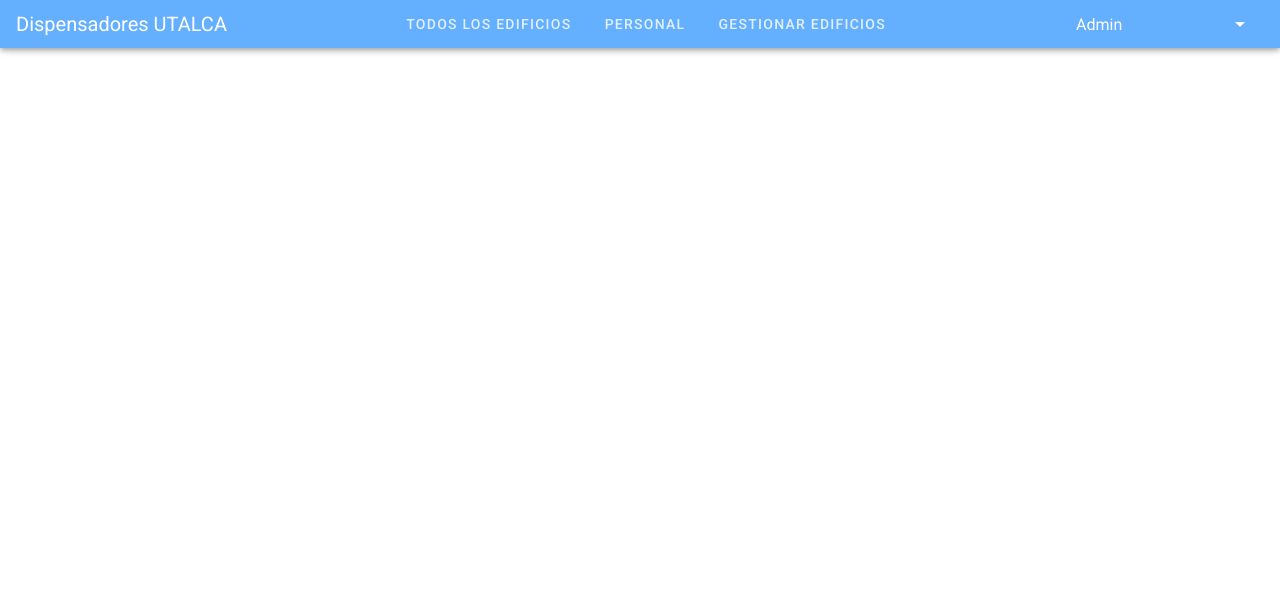
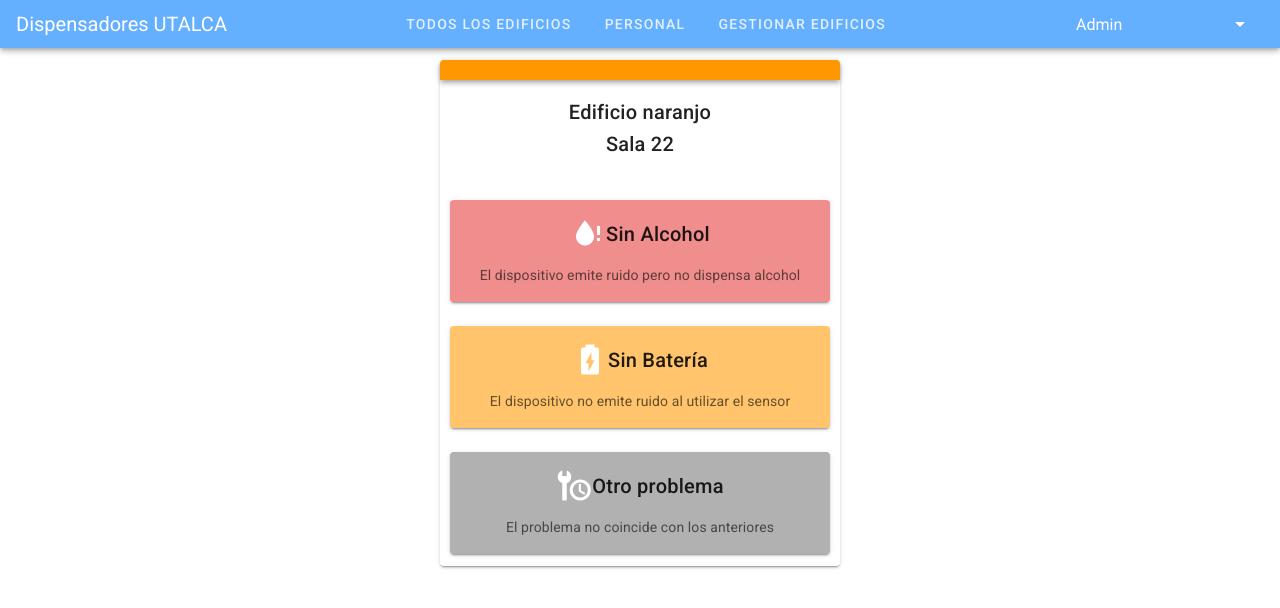
Before and after one commit to Kirikuna/gestion-g3-dispensador, a Nuxt app in the folder frontend/: page /reportar in a window 1280 px wide. Shown: the top 608 px of the page. Built offline with nearby package versions, Linux system fonts and the light colour scheme.

Commit message:
(build)frontend: report view
fix: edit classroom name update whit save

```diff
--- a/frontend/components/ClassRoomView.vue
+++ b/frontend/components/ClassRoomView.vue
@@ -106,8 +106,10 @@ export default {
     }
   },
   methods: {
-    dialogAction() {
+    dialogAction(data) {
       this.dialog = !this.dialog;
+      if (data !== undefined)
+        this.classRoomName = data;
     },
     async getRoom() {
       this.classRoom = await this.$axios.get(`${process.env.NUXT_ENV_BACKEND}/sala/get-sala/${this.classRoomId}`);
--- /dev/null
+++ b/frontend/components/reports/select-problem.vue
@@ -0,0 +1,88 @@
+<template>
+  <v-card
+    class='mx-auto'
+    max-width='400px'
+  >
+    <v-toolbar :color="colorBuilding" height='20px'/>
+
+    <v-row>
+      <v-col>
+        <v-card-title class='justify-center'>
+          {{ nameBuilding }}
+        </v-card-title>
+        <v-card-subtitle class='text-center text-h6'>
+          {{ nameRoom }}
+        </v-card-subtitle>
+      </v-col>
+    </v-row>
+
+    <v-row v-for='(option, index) in options' :key='index'>
+      <v-col cols='12'>
+        <v-card class='mx-auto option-card' :color='option.color' max-width='95%' @click.native='selectedProblem(option.problem)'>
+          <v-card-title class='justify-center mb-3'>
+            <v-icon large color="white darken-2"> {{ option.icon }} </v-icon> {{option.problem}}
+          </v-card-title>
+          <v-card-subtitle class='text-center'>
+            {{ option.description }}
+          </v-card-subtitle>
+        </v-card>
+      </v-col>
+    </v-row>
+
+  </v-card>
+</template>
+
+<script>
+export default {
+  name: 'select-problem',
+  props: {
+    nameRoom: {
+      type: String,
+      default: null,
+    },
+    nameBuilding: {
+      type: String,
+      default: null,
+    },
+    colorBuilding: {
+      type: String,
+      default: null,
+    },
+  },
+  data(){
+    return {
+      options: [
+        {
+          problem: 'Sin Alcohol',
+          description: 'El dispositivo emite ruido pero no dispensa alcohol',
+          icon: 'mdi-water-alert',
+          color: '#F08E8E',
+        },
+        {
+          problem: 'Sin Batería',
+          description: 'El dispositivo no emite ruido al utilizar el sensor',
+          icon: 'mdi-battery-charging',
+          color: '#FFC46C',
+        },
+        {
+          problem: 'Otro problema',
+          description: 'El problema no coincide con los anteriores',
+          icon: 'mdi-wrench-clock',
+          color: '#B1B1B1',
+        },
+      ],
+    }
+  },
+  methods:{
+    selectedProblem(problem) {
+      this.$emit('selectedProblem', problem);
+    },
+  }
+};
+</script>
+
+<style scoped>
+  .option-card {
+    cursor: pointer;
+  }
+</style>
--- /dev/null
+++ b/frontend/pages/reportar.vue
@@ -0,0 +1,23 @@
+<template>
+  <div>
+    <select-problem nameRoom='Sala 22' nameBuilding='Edificio naranjo' colorBuilding='orange' @selectedProblem='selected'></select-problem>
+  </div>
+</template>
+
+<script>
+import SelectProblem from '~/components/reports/select-problem';
+export default {
+  name: 'reportar',
+  components: { SelectProblem },
+  methods:{
+    selected(data) {
+      if (data !== undefined)
+        console.log(data);
+    },
+  }
+};
+</script>
+
+<style scoped>
+
+</style>
```
